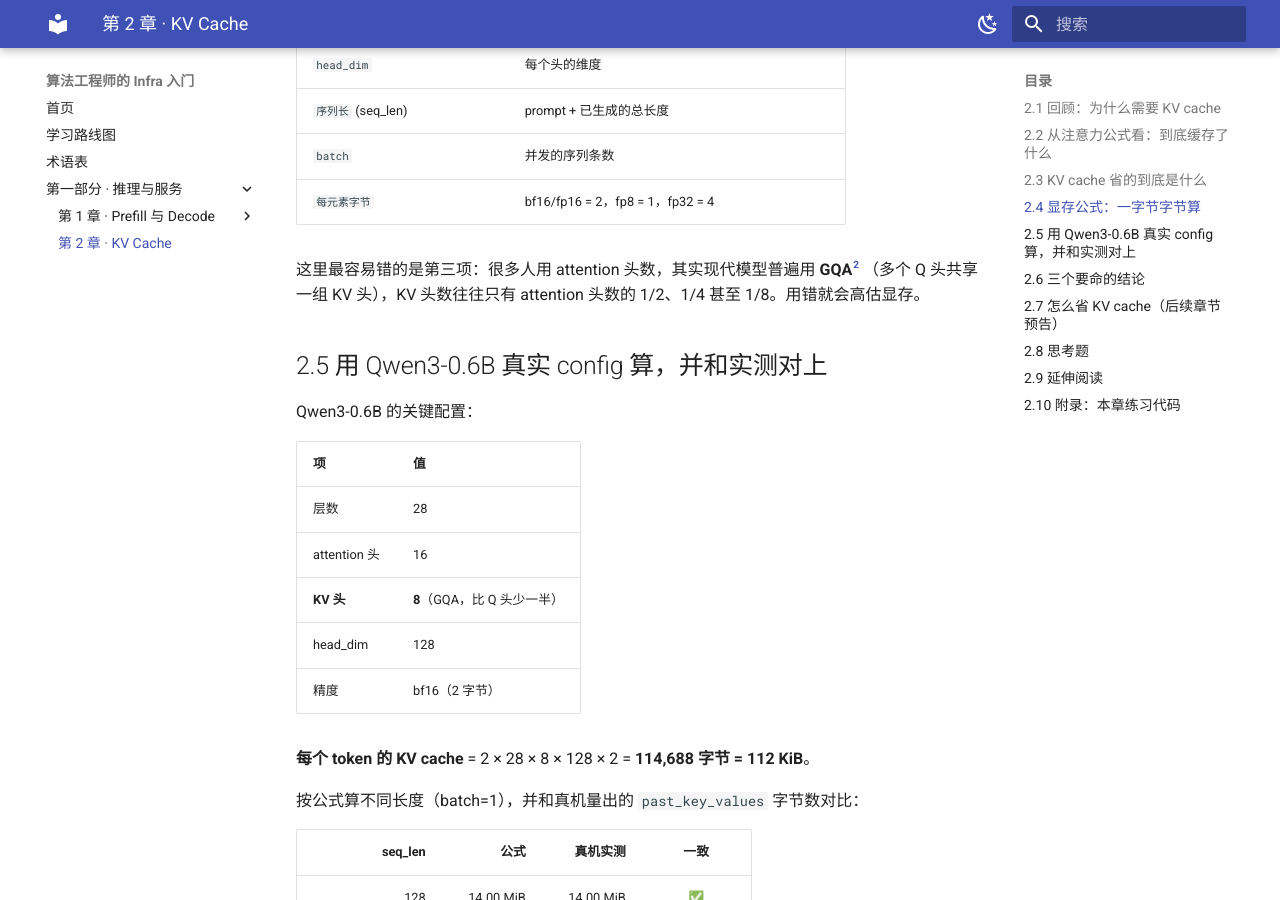
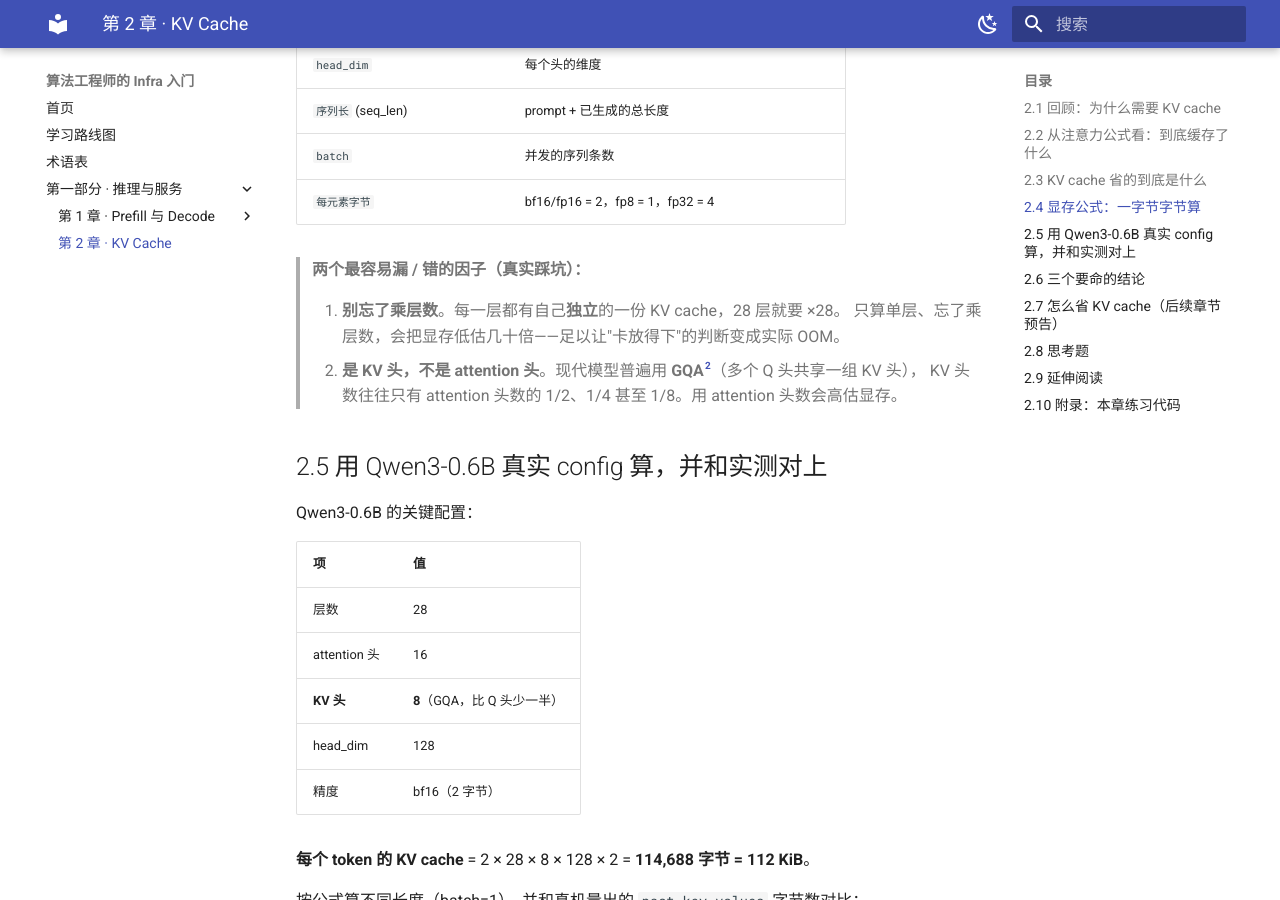
Before and after one commit to H-Jett/InfraLearning, an MkDocs documentation site: the page built from docs/chapters/01-inference/02-kv-cache.md, in a window 1280 px wide and 900 px high, scrolled down 1539 px. Built offline with MkDocs 1.6.1 and Material for MkDocs 9.7.7, drawn with Linux system fonts in a browser that asks for light colours.

Commit message:
第2章:补'常见坑'提醒(别漏乘层数、KV头≠attention头)
Co-Authored-By: Claude Opus 4.8 (1M context) <noreply@anthropic.com>

```diff
--- a/docs/chapters/01-inference/02-kv-cache.md
+++ b/docs/chapters/01-inference/02-kv-cache.md
@@ -60,8 +60,12 @@ KV cache 要为**每一层、每个 KV 头、每个历史 token** 存一份 K
 | `batch` | 并发的序列条数 |
 | `每元素字节` | bf16/fp16 = 2，fp8 = 1，fp32 = 4 |
 
-这里最容易错的是第三项：很多人用 attention 头数，其实现代模型普遍用 **GQA**[^gqa]
-（多个 Q 头共享一组 KV 头），KV 头数往往只有 attention 头数的 1/2、1/4 甚至 1/8。用错就会高估显存。
+> **两个最容易漏 / 错的因子（真实踩坑）：**
+>
+> 1. **别忘了乘层数**。每一层都有自己**独立**的一份 KV cache，28 层就要 ×28。
+>    只算单层、忘了乘层数，会把显存低估几十倍——足以让"卡放得下"的判断变成实际 OOM。
+> 2. **是 KV 头，不是 attention 头**。现代模型普遍用 **GQA**[^gqa]（多个 Q 头共享一组 KV 头），
+>    KV 头数往往只有 attention 头数的 1/2、1/4 甚至 1/8。用 attention 头数会高估显存。
 
 ## 2.5 用 Qwen3-0.6B 真实 config 算，并和实测对上
 
```
